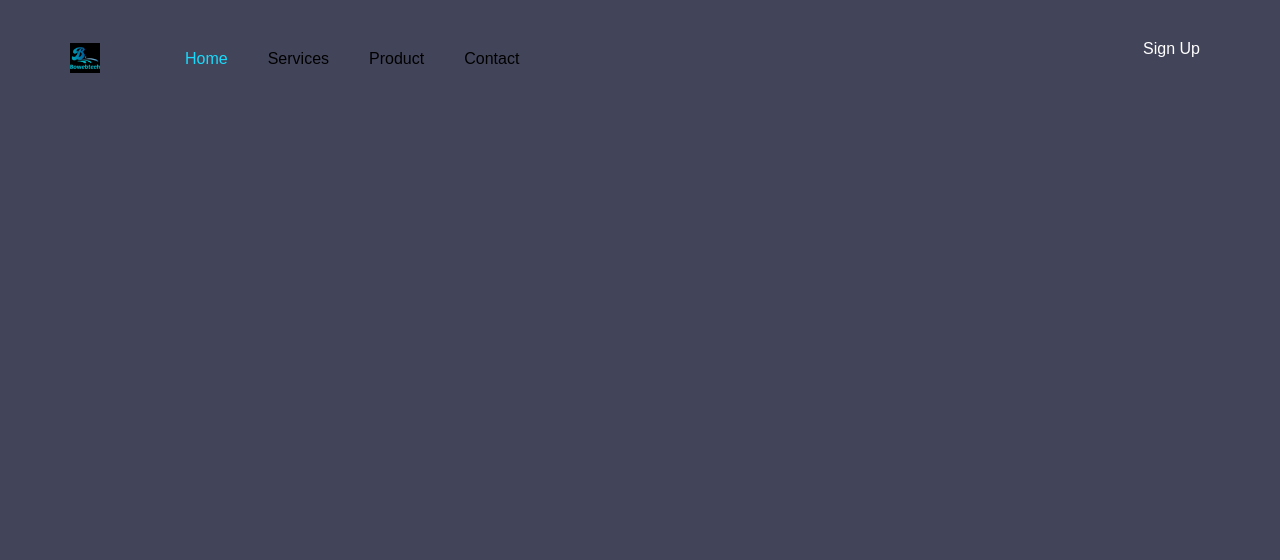
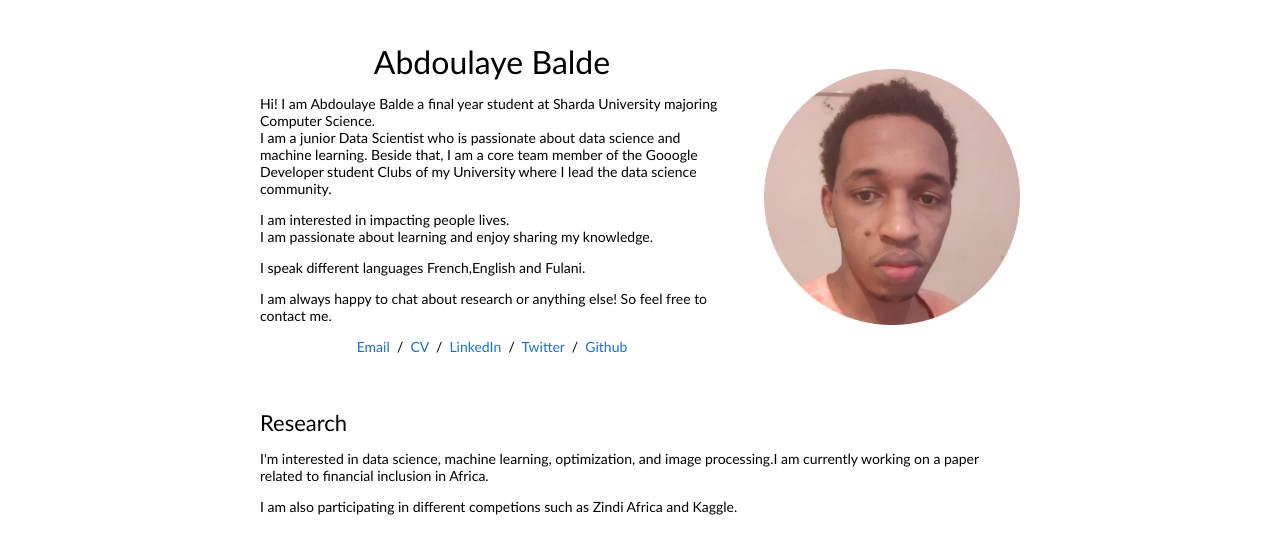
Before and after one commit to abdoulayegk/abdoulayegk.github.io, a plain HTML site: page index.html in a window 1280 px wide. Drawn offline with Linux system fonts and the light colour scheme.

Commit message:
my presonal website

```diff
--- a/index.html
+++ b/index.html
@@ -1,25 +1,109 @@
-<html>
+<!DOCTYPE html>
+<html lang="en">
 
 <head>
+  <meta http-equiv="Content-Type" content="text/html; charset=UTF-8" />
 
-    <title>Bowebtech</title>
-    <link rel="stylesheet" href="style.css">
+  <title>Abdoulaye Balde</title>
+
+  <meta name="author" content="Abdoulaye Balde" />
+  <meta name="viewport" content="width=device-width, initial-scale=1" />
+
+  <link rel="stylesheet" type="text/css" href="stylesheet.css" />
+  <link rel="icon" type="image/png" href="images/imagewb.png" />
 </head>
 
 <body>
-    <div class="container">
-        <div class="menu">
-            <ul>
-                <li class="logo"><img src="boweb.png" alt=""></li>
-                <li class="active">Home</li>
-                <li>Services</li>
-                <li>Product</li>
-                <li>Contact</li>
-                <li> <a href="Sign Up" class="signup-bt">Sign Up</a> </li>
-            </ul>
-        </div>
+  <table style="
+        width: 100%;
+        max-width: 800px;
+        border: 0px;
+        border-spacing: 0px;
+        border-collapse: separate;
+        margin-right: auto;
+        margin-left: auto;
+      ">
+    <tbody>
+      <tr style="padding: 0px">
+        <td style="padding: 0px">
+          <table style="
+                width: 100%;
+                border: 0px;
+                border-spacing: 0px;
+                border-collapse: separate;
+                margin-right: auto;
+                margin-left: auto;
+              ">
+            <tbody>
+              <tr style="padding: 0px">
+                <td style="padding: 2.5%; width: 63%; vertical-align: middle">
+                  <p style="text-align: center">
+                    <name>Abdoulaye Balde</name>
+                  </p>
+                  <p>
+                    Hi! I am Abdoulaye Balde a final year student at Sharda
+                    University majoring Computer Science.
+                    <br />
+                    I am a junior Data Scientist who is passionate about data
+                    science and machine learning.
+                    Beside that, I am a core team member of the Gooogle Developer student Clubs of my University where I
+                    lead the data science community.
+                  </p>
+                  <p> I am interested in impacting people lives. </br>
 
-    </div>
+                    I am passionate about learning and enjoy sharing my knowledge.</p>
+                  <p>I speak different languages French,English and Fulani.</p>
+                  <p>I am always happy to chat about research or anything
+                    else! So feel free to contact me.</p>
+
+                  <p style="text-align: center">
+                    <a href="mailto:abdoulayegnbalde@gmail.com">Email</a>
+                    &nbsp/&nbsp
+                    <a href="data/Abdoulaye_resume.pdf">CV</a> &nbsp/&nbsp
+                    <!-- <a href="data/JonBarron-bio.txt">Bio</a> &nbsp/&nbsp -->
+                    <a href="https://www.linkedin.com/in/abdoulaye-balde-450152128/">LinkedIn</a>
+                    &nbsp/&nbsp
+                    <a href="https://twitter.com/abdoulayegk">Twitter</a>
+                    &nbsp/&nbsp
+                    <a href="https://github.com/abdoulayegk/">Github</a>
+                  </p>
+                </td>
+                <td style="padding: 2.5%; width: 40%; max-width: 40%">
+                  <a href="images/imagewb.png"><img style="width: 100%; max-width: 100%" alt="profile photo"
+                      src="images/imagewb.png" class="hoverZoomLink" /></a>
+                </td>
+              </tr>
+            </tbody>
+          </table>
+          <table style="
+                width: 100%;
+                border: 0px;
+                border-spacing: 0px;
+                border-collapse: separate;
+                margin-right: auto;
+                margin-left: auto;
+              ">
+            <tbody>
+              <tr>
+                <td style="padding: 20px; width: 100%; vertical-align: middle">
+                  <heading>Research</heading>
+                  <p>
+                    I'm interested in data science, machine learning,
+                    optimization, and image processing.I am currently working
+                    on a paper related to financial inclusion in Africa.
+                  </p>
+                  <p>
+                    I am also participating in different competions such as
+                    Zindi Africa and Kaggle.
+                  </p>
+                </td>
+              </tr>
+            </tbody>
+          </table>
+        </td>
+      </tr>
+    </tbody>
+  </table>
 </body>
 
 </html>
--- a/style.css
+++ /dev/null
@@ -1,43 +0,0 @@
-*{
-    margin: 0;
-    padding: 0;
-    font-family: sans-serif;
-}
-
-.container{
-    width: 100%;
-    height:100%;
-    background: #42455a;
-}
-.menu ul{
-    display:inline-flex;
-    margin: 50px;
-}
-
-.menu ul li {
-    list-style:none;
-    margin:0 20px;
-    cursor:pointer;
-}
-
-.logo img{
-    width:30px;
-    margin-top: -7px;
-    margin-right:45px;
-}
-
-.active{
-    color: #19dafa !important;
-}
-.signup-bt{
-    top:40px;
-    right: 80px;
-    position: absolute;
-    text-decoration: none;
-    color: #fff;
-    border: px solid transparent;
-    border-radius: 20px;
-    background-image: linear-gradient(#42455a,#4245a), radial-gradient(circle at top left, #fd00da, #19d7f8);
-    background-origin: border-box;
-    background-clip: content-box, border-box;
-}
--- /dev/null
+++ b/stylesheet.css
@@ -0,0 +1,159 @@
+/* latin-ext */
+@font-face {
+  font-family: "Lato";
+  font-style: italic;
+  font-weight: 400;
+  src: local("Lato Italic"), local("Lato-Italic"),
+    url(https://fonts.gstatic.com/s/lato/v15/S6u8w4BMUTPHjxsAUi-qNiXg7eU0.woff2)
+      format("woff2");
+  unicode-range: U+0100-024F, U+0259, U+1E00-1EFF, U+2020, U+20A0-20AB,
+    U+20AD-20CF, U+2113, U+2C60-2C7F, U+A720-A7FF;
+}
+/* latin */
+@font-face {
+  font-family: "Lato";
+  font-style: italic;
+  font-weight: 400;
+  src: local("Lato Italic"), local("Lato-Italic"),
+    url(https://fonts.gstatic.com/s/lato/v15/S6u8w4BMUTPHjxsAXC-qNiXg7Q.woff2)
+      format("woff2");
+  unicode-range: U+0000-00FF, U+0131, U+0152-0153, U+02BB-02BC, U+02C6, U+02DA,
+    U+02DC, U+2000-206F, U+2074, U+20AC, U+2122, U+2191, U+2193, U+2212, U+2215,
+    U+FEFF, U+FFFD;
+}
+/* latin-ext */
+@font-face {
+  font-family: "Lato";
+  font-style: italic;
+  font-weight: 700;
+  src: local("Lato Bold Italic"), local("Lato-BoldItalic"),
+    url(https://fonts.gstatic.com/s/lato/v15/S6u_w4BMUTPHjxsI5wq_FQftx9897sxZ.woff2)
+      format("woff2");
+  unicode-range: U+0100-024F, U+0259, U+1E00-1EFF, U+2020, U+20A0-20AB,
+    U+20AD-20CF, U+2113, U+2C60-2C7F, U+A720-A7FF;
+}
+/* latin */
+@font-face {
+  font-family: "Lato";
+  font-style: italic;
+  font-weight: 700;
+  src: local("Lato Bold Italic"), local("Lato-BoldItalic"),
+    url(https://fonts.gstatic.com/s/lato/v15/S6u_w4BMUTPHjxsI5wq_Gwftx9897g.woff2)
+      format("woff2");
+  unicode-range: U+0000-00FF, U+0131, U+0152-0153, U+02BB-02BC, U+02C6, U+02DA,
+    U+02DC, U+2000-206F, U+2074, U+20AC, U+2122, U+2191, U+2193, U+2212, U+2215,
+    U+FEFF, U+FFFD;
+}
+/* latin-ext */
+@font-face {
+  font-family: "Lato";
+  font-style: normal;
+  font-weight: 400;
+  src: local("Lato Regular"), local("Lato-Regular"),
+    url(https://fonts.gstatic.com/s/lato/v15/S6uyw4BMUTPHjxAwXiWtFCfQ7A.woff2)
+      format("woff2");
+  unicode-range: U+0100-024F, U+0259, U+1E00-1EFF, U+2020, U+20A0-20AB,
+    U+20AD-20CF, U+2113, U+2C60-2C7F, U+A720-A7FF;
+}
+/* latin */
+@font-face {
+  font-family: "Lato";
+  font-style: normal;
+  font-weight: 400;
+  src: local("Lato Regular"), local("Lato-Regular"),
+    url(https://fonts.gstatic.com/s/lato/v15/S6uyw4BMUTPHjx4wXiWtFCc.woff2)
+      format("woff2");
+  unicode-range: U+0000-00FF, U+0131, U+0152-0153, U+02BB-02BC, U+02C6, U+02DA,
+    U+02DC, U+2000-206F, U+2074, U+20AC, U+2122, U+2191, U+2193, U+2212, U+2215,
+    U+FEFF, U+FFFD;
+}
+/* latin-ext */
+@font-face {
+  font-family: "Lato";
+  font-style: normal;
+  font-weight: 700;
+  src: local("Lato Bold"), local("Lato-Bold"),
+    url(https://fonts.gstatic.com/s/lato/v15/S6u9w4BMUTPHh6UVSwaPGQ3q5d0N7w.woff2)
+      format("woff2");
+  unicode-range: U+0100-024F, U+0259, U+1E00-1EFF, U+2020, U+20A0-20AB,
+    U+20AD-20CF, U+2113, U+2C60-2C7F, U+A720-A7FF;
+}
+/* latin */
+@font-face {
+  font-family: "Lato";
+  font-style: normal;
+  font-weight: 700;
+  src: local("Lato Bold"), local("Lato-Bold"),
+    url(https://fonts.gstatic.com/s/lato/v15/S6u9w4BMUTPHh6UVSwiPGQ3q5d0.woff2)
+      format("woff2");
+  unicode-range: U+0000-00FF, U+0131, U+0152-0153, U+02BB-02BC, U+02C6, U+02DA,
+    U+02DC, U+2000-206F, U+2074, U+20AC, U+2122, U+2191, U+2193, U+2212, U+2215,
+    U+FEFF, U+FFFD;
+}
+
+a {
+  color: #1772d0;
+  text-decoration: none;
+}
+
+a:focus,
+a:hover {
+  color: #f09228;
+  text-decoration: none;
+}
+
+body,
+td,
+th,
+tr,
+p,
+a {
+  font-family: "Lato", Verdana, Helvetica, sans-serif;
+  font-size: 14px;
+}
+
+strong {
+  font-family: "Lato", Verdana, Helvetica, sans-serif;
+  font-size: 14px;
+}
+
+heading {
+  font-family: "Lato", Verdana, Helvetica, sans-serif;
+  font-size: 22px;
+}
+
+papertitle {
+  font-family: "Lato", Verdana, Helvetica, sans-serif;
+  font-size: 14px;
+  font-weight: 700;
+}
+
+name {
+  font-family: "Lato", Verdana, Helvetica, sans-serif;
+  font-size: 32px;
+}
+
+.one {
+  width: 160px;
+  height: 160px;
+  position: relative;
+}
+
+.two {
+  width: 160px;
+  height: 160px;
+  position: absolute;
+  transition: opacity 0.2s ease-in-out;
+  -moz-transition: opacity 0.2s ease-in-out;
+  -webkit-transition: opacity 0.2s ease-in-out;
+}
+
+.fade {
+  transition: opacity 0.2s ease-in-out;
+  -moz-transition: opacity 0.2s ease-in-out;
+  -webkit-transition: opacity 0.2s ease-in-out;
+}
+
+span.highlight {
+  background-color: #ffffd0;
+}
```
Also changed, not shown: boweb.png (deleted), images/imagewb.png (added), images/webs.png (added), 2 other files.
